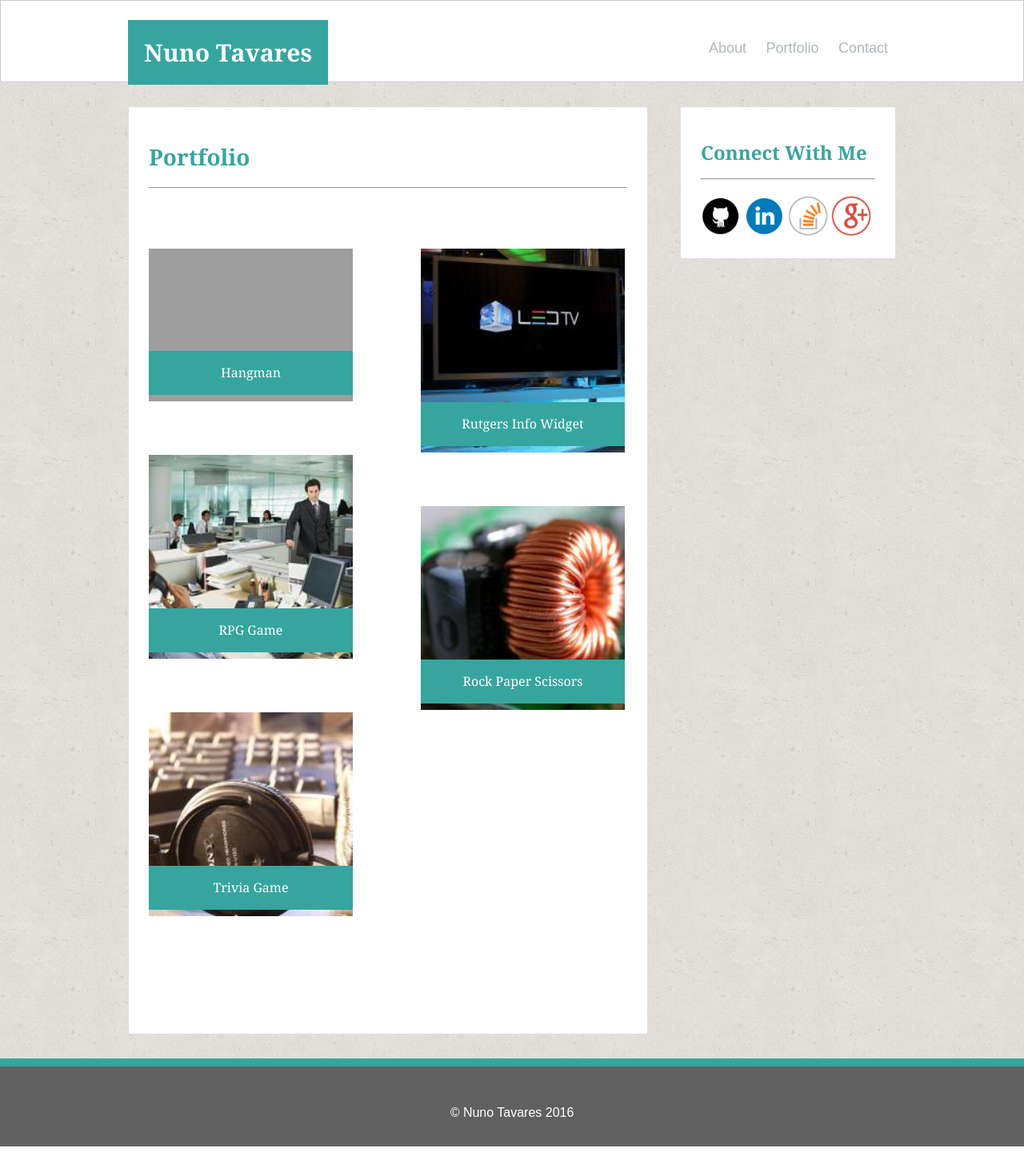
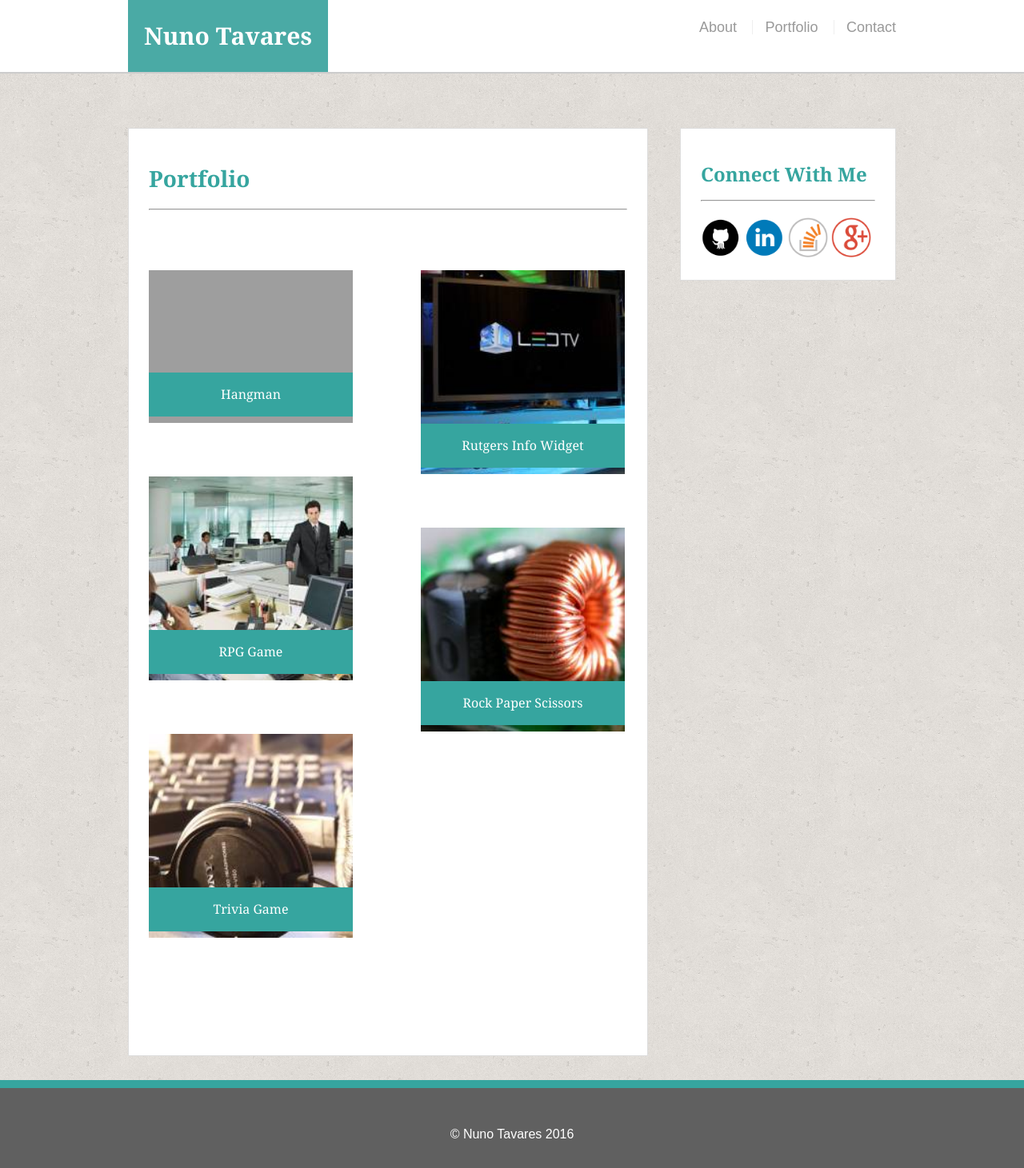
Before and after one commit to nuno1895/Responsive-Portfolio, a PHP site: page /portfolio.html in a window 1280 px wide. Shown: the whole page at 80% size. Before the commit the page ends 1434 px from the top, so only its background shows below. Run offline with PHP 8.4, Linux system fonts and the light colour scheme; grey boxes are pictures that could not be loaded.

Commit message:
Missing Nav Area

```diff
--- a/assets/css/style.css
+++ b/assets/css/style.css
@@ -59,18 +60,21 @@ p:hover {
 	margin: 0 auto -100px auto;
 }
 .container {
-	width: 960px;
+	width: 100%;
+	max-width: 960px;
 	margin: 0 auto;
+	clear:both;
 }
 
 #navbar {
+	background: #ffffff;
+	margin: 0 0 30px;
+	z-index: 99;
+	color: #fff;
+	overflow: auto;
+	border-bottom: 2px solid #ccc;
+	position: fixed;
 	width: 100%;
-	height: 103px;
-	background: #ffffff;
-	padding: 50px 50px 20px 50px;
-	border: 1px solid #cccccc;
-	margin-right: auto;
-	margin-left: auto;
 }
 
 #navbar a:hover {
@@ -79,31 +83,48 @@ p:hover {
 	font-weight: bold;
 }
 
-#navbar li {
-
-	display: inline;
-	margin-right: 10px;
-	margin-left: 10px
+nav {
+	float: right;
+	margin-top: 25px;
 }
 
+nav a {
+	color: #999;
+	text-decoration: none;
+	margin-left: 15px;
+	display: inline-block;
+	border-left: 1px solid #efefef;
+	padding-left: 15px;
+	line-height: 18px;
+}
+
+nav a:first-child {
+	border-left:0 none;
+}
 
 #logoname {
 	font-family: 'Georgia', Times, Times New Roman, serif;
+	width: 250px;
+	height: 90px;
+	background: #4aaaa5;
+	float:left;
+	text-align: center;
+	line-height: 90px;
+	color: #fff;
+	font-weight: 700;
 	font-size: 30px;
-	font-weight: bold;
-	background-color: #36a59f;
-	padding: 20px;
-	color: white;
+	text-decoration: none;
 }
 
-#nav-links {
-	float:right;
-}
 
 #bio-image {
 	width: 200px;
 	float: left;
 	margin-right: 10px;
+}
+
+#main-container {
+	padding-top: 130px;
 }
 
 #aboutme {
--- a/portfolio.html
+++ b/portfolio.html
@@ -3,6 +3,7 @@
 	<head>
 		<title>Nuno Tavares Profile</title>
 		<meta charset="utf-8">
+		<meta name="viewport" content="width=device-width, inital-scale=1">
 		<link rel="stylesheet" type="text/css" href="assets/css/reset.css">
 		<link rel="stylesheet" type="text/css" href="assets/css/style.css">
 	</head>
@@ -10,22 +11,25 @@
 		<!--This will be the section with a picture and about me -->
 		<div class="wrapper">
 
-			<div id="navbar">
+			<header id="navbar">
+
 				<div class="container">
 
-					<a href="/" id="logoname">Nuno Tavares</a>
+					<a href="index.html" id="logoname">Nuno Tavares</a>
 
-					<ul id="nav-links">
-						<li class="menu"><a href="index.html">About</a></li>
-						<li class="menu"><a href="portfolio.html">Portfolio</a></li>
-						<li class="menu"><a href="contact.html">Contact</a></li>
-					</ul>
+					<nav>
+						<a href="index.html">About</a>
+						<a href="portfolio.html">Portfolio</a>
+						<a href="contact.html">Contact</a>
+					</nav>
+
 				</div>
 				<!-- close .container -->
-			</div>
+			</header>
 			<!-- close navbar -->
 
-		<div class="container">
+		<div class="container" id="main-container">
+
 
 			<section id="portfolio">
 
```
Also changed, not shown: other parts of assets/css/style.css (+137 -0 lines), contact.html (+13 -10 lines), index.html (+9 -9 lines).
